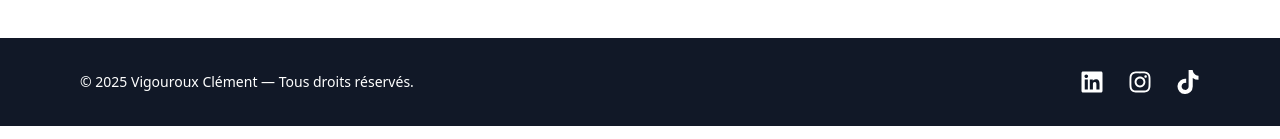
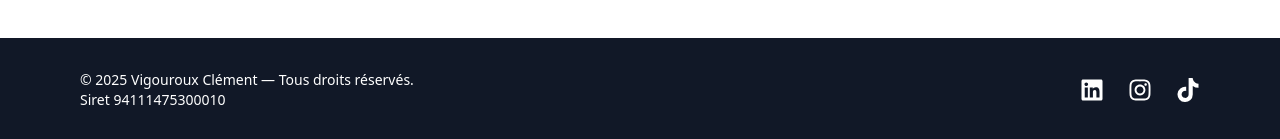
Before and after one commit to Agraheris/Clem-It, a React (Vite) app: page / in a window 1280 px wide. Shown: the part 1662-1801 px from the top of the page. Built offline with nearby package versions, Linux system fonts and the light colour scheme; no server answers.

Commit message:
add siret number

```diff
--- a/src/components/Footer.tsx
+++ b/src/components/Footer.tsx
@@ -6,6 +6,8 @@
       <div className="max-w-6xl mx-auto px-4 flex flex-col md:flex-row justify-between items-center gap-6">
         <p className="text-center text-sm md:text-left">
           © {new Date().getFullYear()} Vigouroux Clément — Tous droits réservés.
+          <br/>
+          Siret 94111475300010
         </p>
         <div className="flex gap-6 text-2xl">
           <a
```
